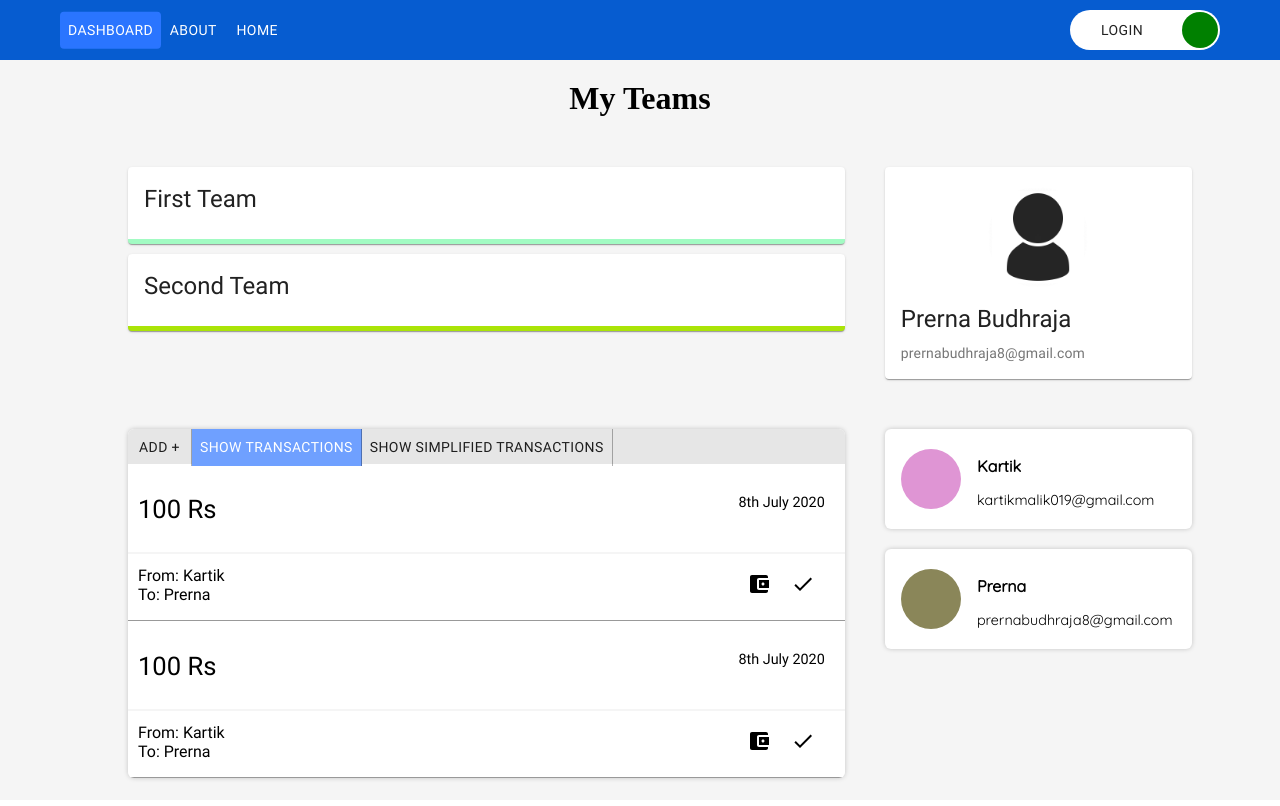
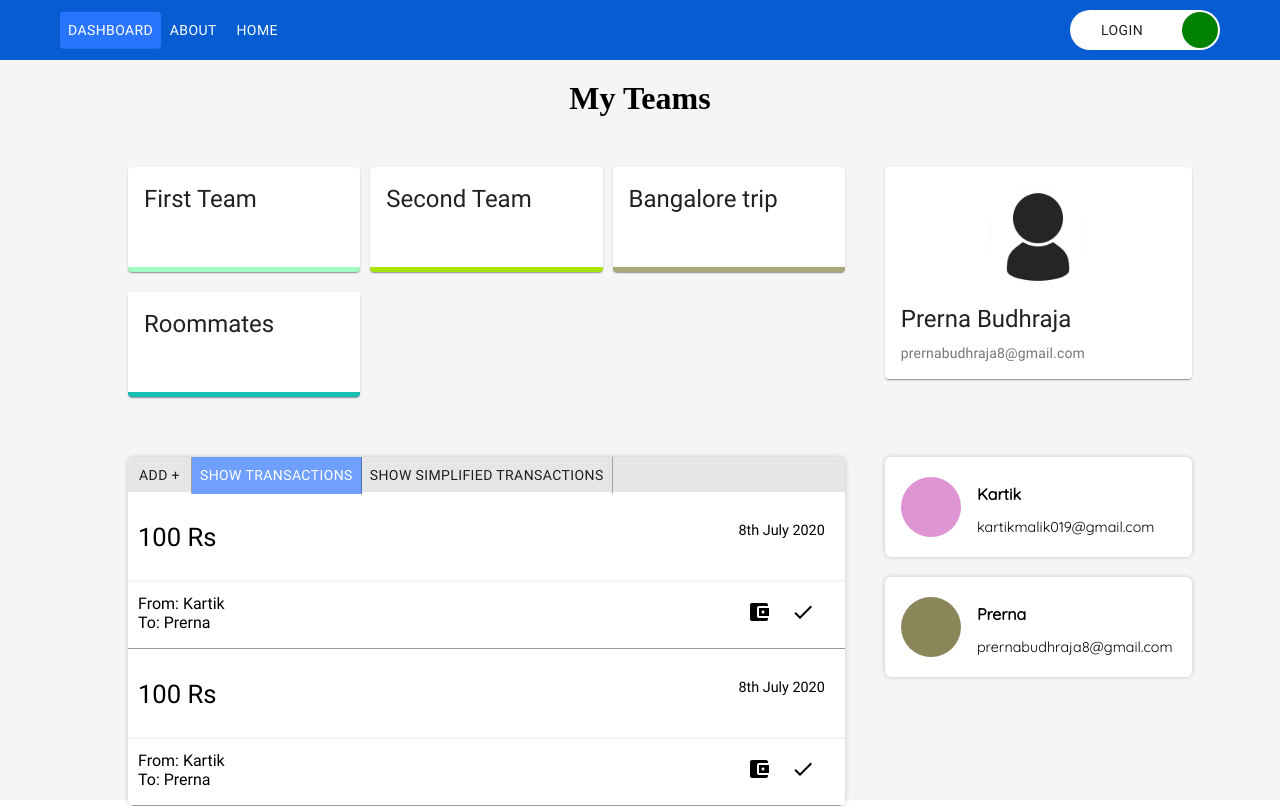
Before and after one commit to malikKartik/cash-flow-app-react, a React (Create React App) app: page /dashboard in a window 1280 px wide. Built offline with nearby package versions, Linux system fonts and the light colour scheme.

Commit message:
teams changes

```diff
--- a/src/components/dashboardUtils/myTeams/MyTeams.css
+++ b/src/components/dashboardUtils/myTeams/MyTeams.css
@@ -7,3 +7,9 @@
   grid-gap: 40px;
   text-align: left;
 }
+
+.my-teams-container-container{
+  display: grid;
+  grid-template-columns: 1fr 1fr 1fr;
+  grid-gap: 10px;
+}
--- a/src/components/dashboardUtils/myTeams/MyTeams.js
+++ b/src/components/dashboardUtils/myTeams/MyTeams.js
@@ -12,6 +12,14 @@ const teams = [
     id: "1235456",
     name: "Second Team",
   },
+  {
+    id: "3214",
+    name: "Bangalore trip"
+  },
+  {
+    id:"12343",
+    name: "Roommates"
+  }
 ];
 
 const MyTeams = () => {
@@ -19,7 +27,7 @@ const MyTeams = () => {
     <div>
       <h1 style={{ marginTop: "20px" }}>My Teams</h1>
       <div class="my-teams-container">
-        <div>
+        <div class="my-teams-container-container">
           {teams.map((item) => {
             return <SimpleCard title={item.name} id={item.id}></SimpleCard>;
           })}
--- a/src/components/dashboardUtils/myTeams/myTeamCard/MyTeamCard.js
+++ b/src/components/dashboardUtils/myTeams/myTeamCard/MyTeamCard.js
@@ -6,7 +6,7 @@ import Typography from "@material-ui/core/Typography";
 
 const useStyles = makeStyles({
   root: {
-    minWidth: 275,
+    height: 100,
   },
   bullet: {
     display: "inline-block",
```
